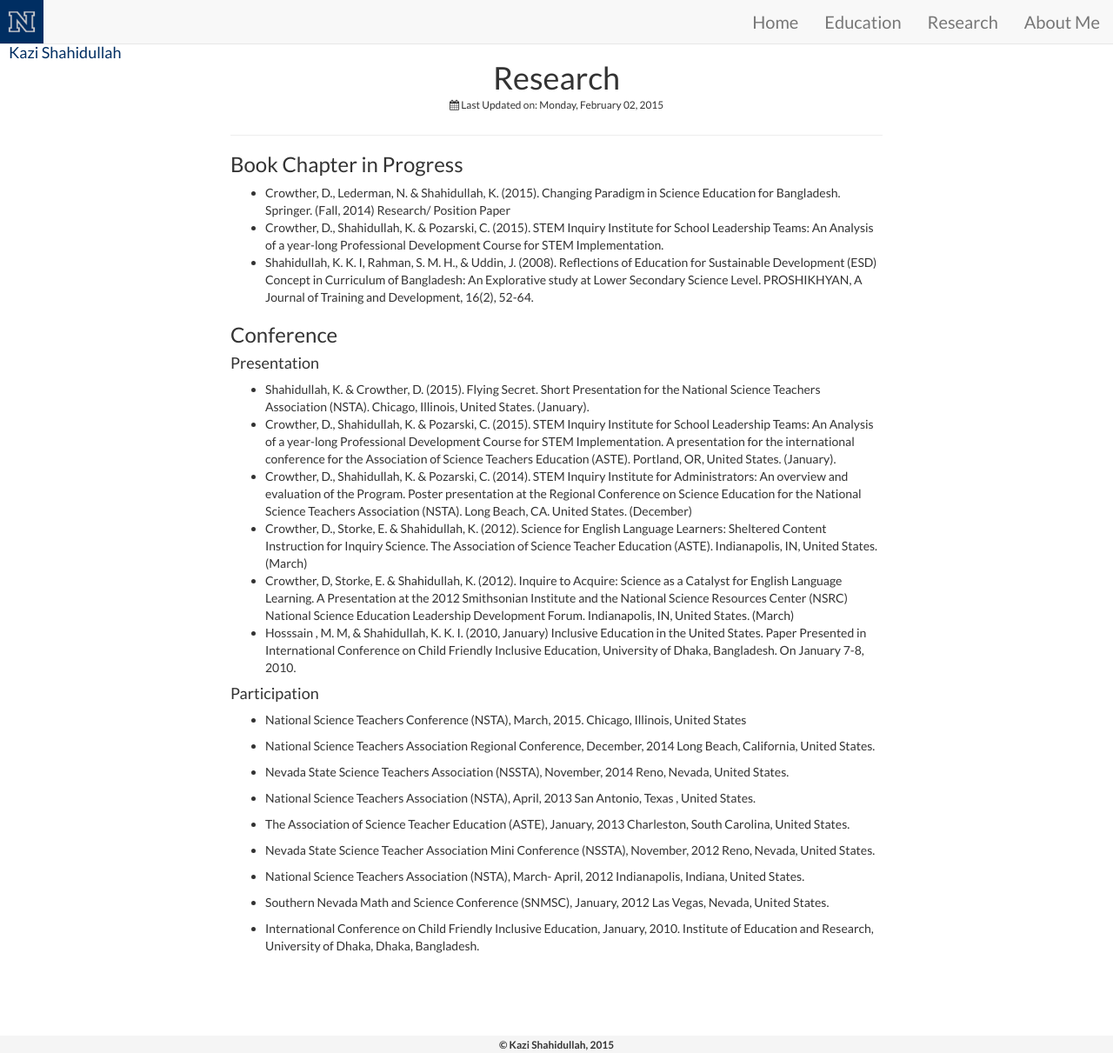
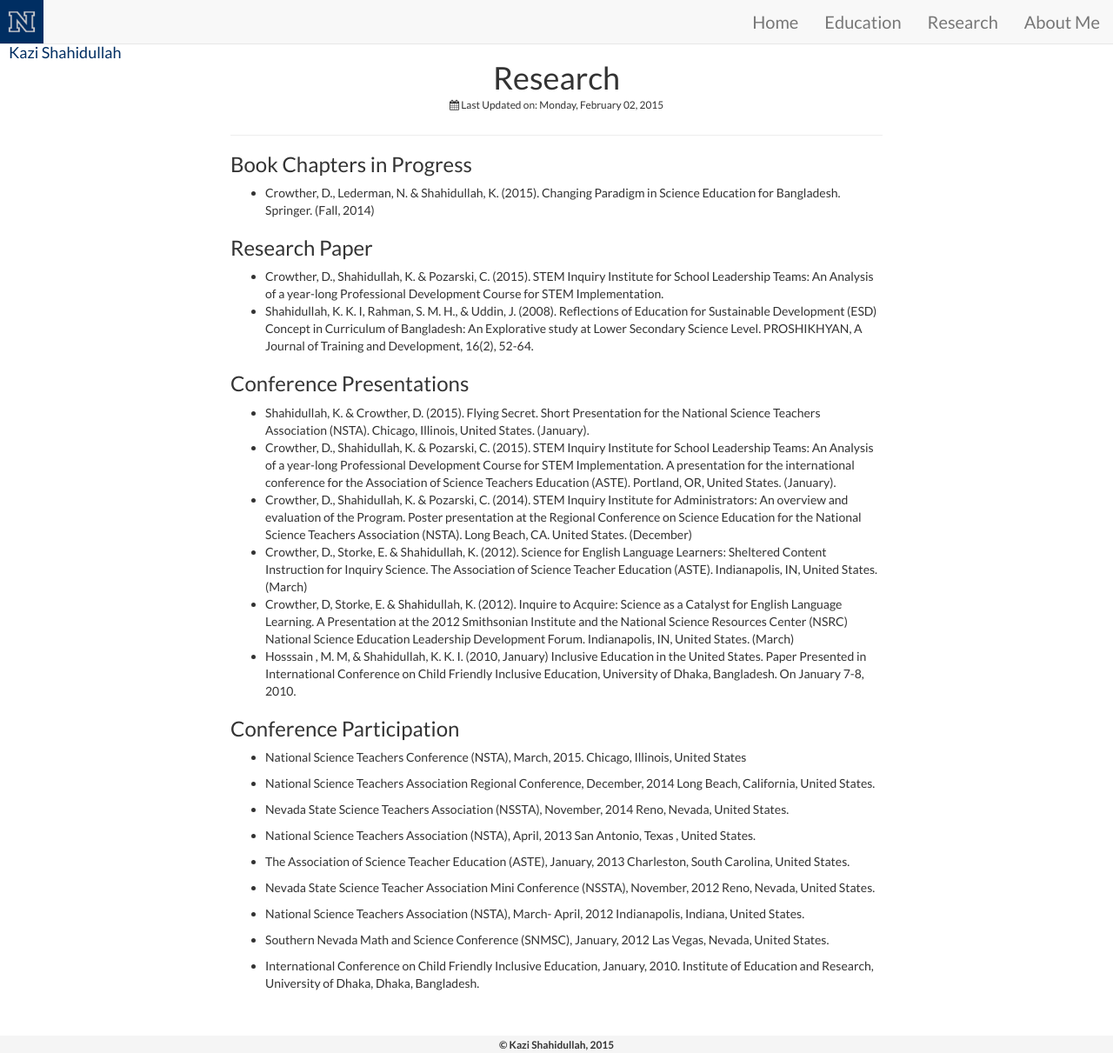
Before and after one commit to kazishahidullah/kazishahidullah.github.io, a Jekyll site: the page built from research/index.md, in a window 1280 px wide and 1211 px high. Shown: the whole window at 87% size. Built offline with Jekyll 4.4.1, drawn with Linux system fonts in a browser that asks for light colours; nearby versions of some CDN libraries.

Commit message:
Update index.md

```diff
--- a/research/index.md
+++ b/research/index.md
@@ -7,15 +7,14 @@ date: 2015-02-02 13:11
 lastmodified: 2015-02-02 13:11
 ---
 
-### Book Chapter in Progress
+### Book Chapters in Progress
 * Crowther, D., Lederman, N. & Shahidullah, K. (2015). Changing Paradigm in Science Education for Bangladesh. Springer. (Fall, 2014)
-Research/ Position Paper
+
+### Research Paper
 * Crowther, D., Shahidullah, K. &  Pozarski, C. (2015). STEM Inquiry Institute for School Leadership Teams: An Analysis of a year-long Professional Development Course for STEM Implementation.
 * Shahidullah, K. K. I, Rahman, S. M. H., & Uddin, J. (2008). Reflections of Education for Sustainable Development (ESD) Concept in Curriculum of Bangladesh: An Explorative study at Lower Secondary Science Level. PROSHIKHYAN, A Journal of Training and Development, 16(2), 52-64.
 
-### Conference
-
-#### Presentation
+### Conference Presentations
 * Shahidullah, K. &  Crowther, D. (2015). Flying Secret. Short Presentation for the National Science Teachers Association (NSTA). Chicago, Illinois, United States. (January).
 * Crowther, D., Shahidullah, K. &  Pozarski, C. (2015). STEM Inquiry Institute for School Leadership Teams: An Analysis of a year-long Professional Development Course for STEM Implementation. A presentation for the international conference for the Association of Science Teachers Education (ASTE). Portland, OR, United States. (January).
 * Crowther, D., Shahidullah, K. & Pozarski, C. (2014). STEM Inquiry Institute for Administrators: An overview and evaluation of the Program. Poster presentation at the Regional Conference on Science Education for the National Science Teachers Association (NSTA). Long Beach, CA. United States. (December)
@@ -23,7 +22,7 @@ Research/ Position Paper
 * Crowther, D, Storke, E. & Shahidullah, K. (2012). Inquire to Acquire: Science as a Catalyst for English Language Learning. A Presentation at the 2012 Smithsonian Institute and the National Science Resources Center (NSRC) National Science Education Leadership Development Forum. Indianapolis, IN, United States. (March)
 * Hosssain , M. M, & Shahidullah, K. K. I. (2010, January) Inclusive Education in the United States. Paper Presented  in International Conference on Child Friendly Inclusive Education, University of Dhaka, Bangladesh. On January 7-8, 2010.
 
-#### Participation
+### Conference Participation
 
 * National Science Teachers Conference (NSTA), March, 2015.
 Chicago, Illinois, United States
```
